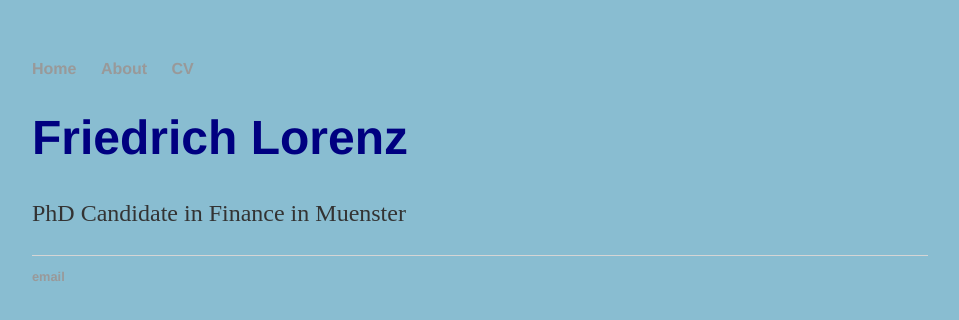
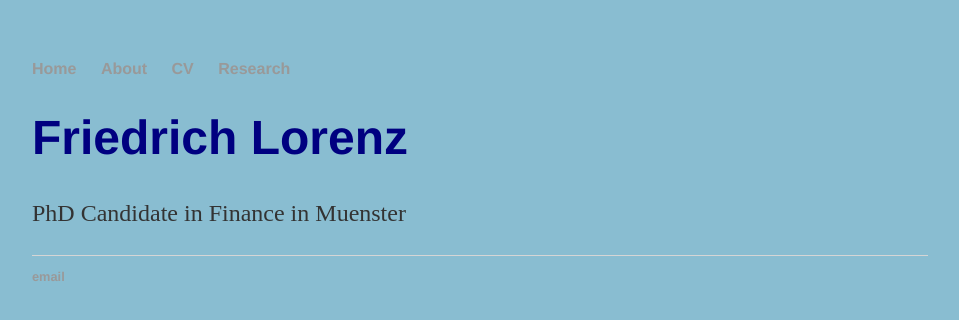
Before and after one commit to frilorde/page, a Jekyll site: the page built from index.html, in a window 1280 px wide. Shown: the top 320 px of the page, without its empty margins (160-1119 px from the left). Built offline with Jekyll 4.4.1, drawn with Linux system fonts in a browser that asks for light colours.

Commit message:
Update default.html

```diff
--- a/_layouts/default.html
+++ b/_layouts/default.html
@@ -10,7 +10,8 @@
 	    		<ul>
 	        		<li><a href="/">Home</a></li>
 		        	<li><a href="/about">About</a></li>
-	        		<li><a href="cv">CV</a></li>
+	        		<li><a href="/cv">CV</a></li>
+	        		<li><a href="/research">Research</a></li>
 	    		</ul>
 			</nav>
 			<div class="container">
```
